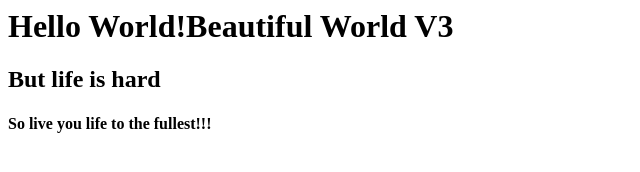
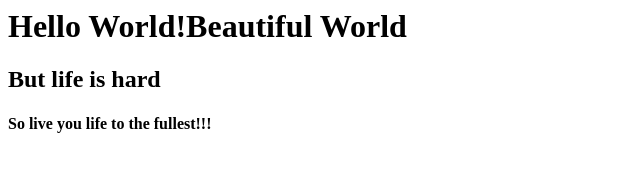
Before and after one commit to SiMinus/firstgitrepo, a plain HTML site: page index.html in a window 1280 px wide. Shown: the full height of the page, 0-640 px from the left. Drawn offline with Linux system fonts and the light colour scheme.

Commit message:
Update index.html
v3 deleted

```diff
--- a/index.html
+++ b/index.html
@@ -1,6 +1,6 @@
 <html>
 <body>
-<h1>Hello World!Beautiful World V3</h1>
+<h1>Hello World!Beautiful World </h1>
 <h2>But life is hard</h2>
 <h4>So live you life to the fullest!!!</h4>
 </body>
```
